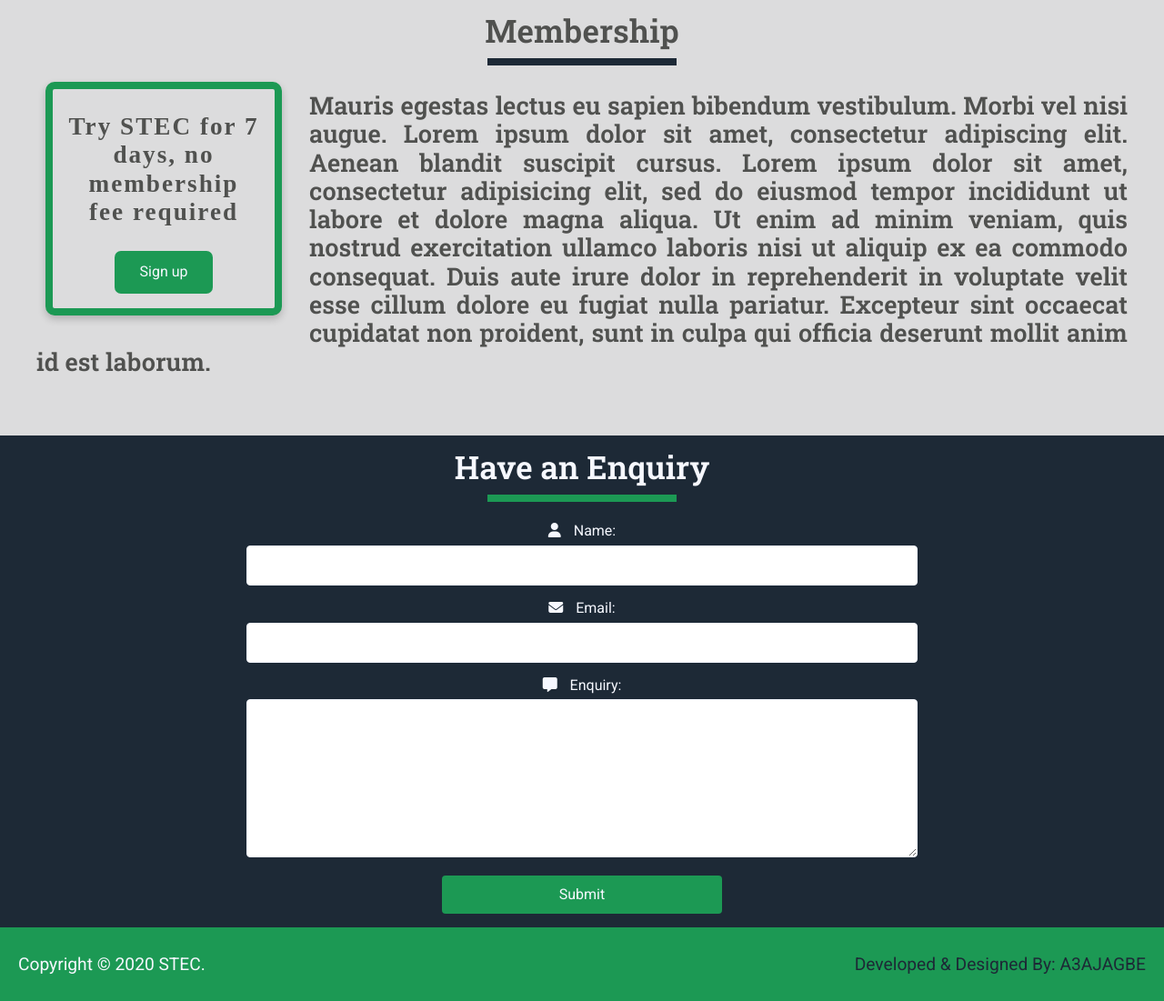
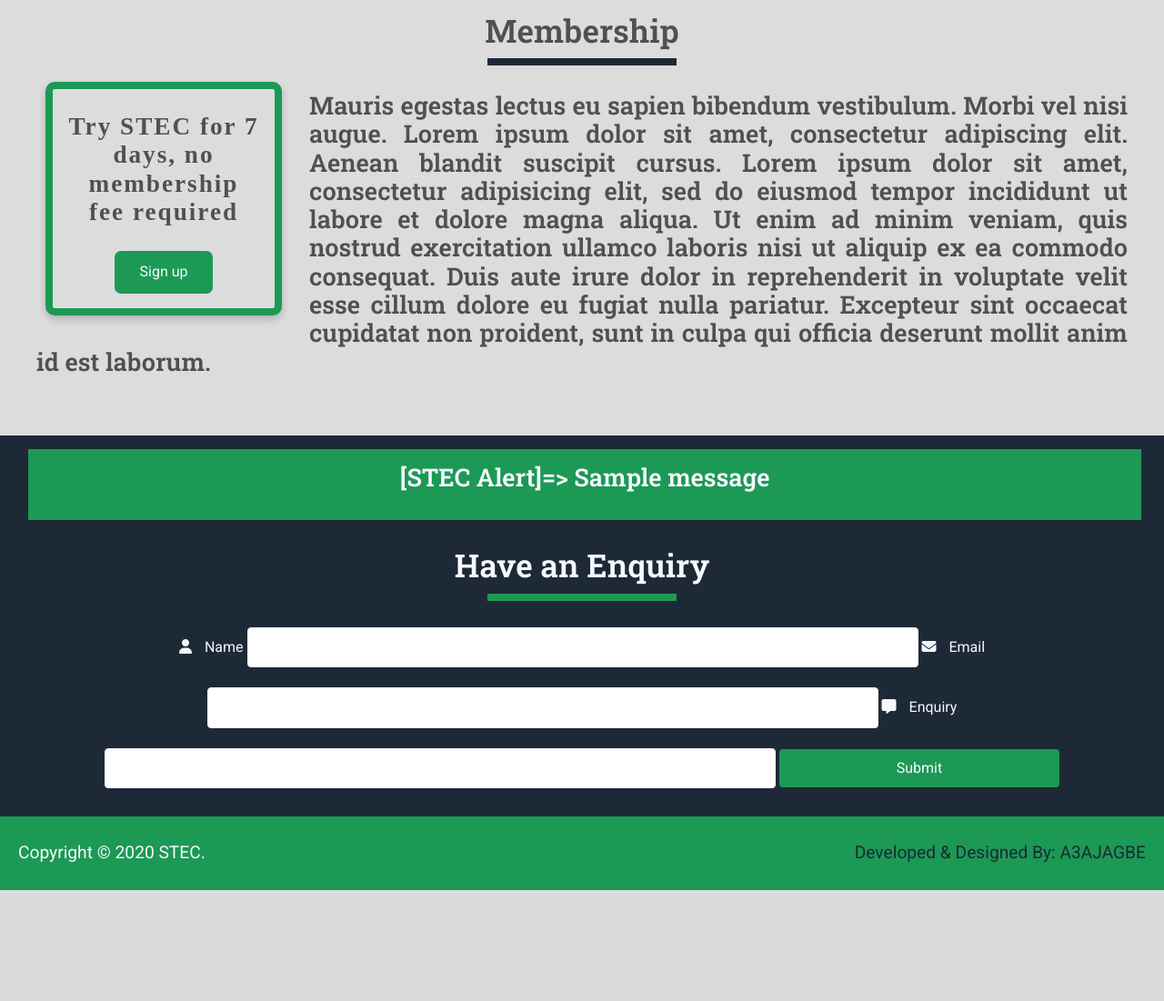
Before and after one commit to bopopescu/stec, a Python web app: template app/templates/index.html in a window 1280 px wide. Shown: the part 1211-2312 px from the top of the page at 91% size. After the commit the page ends 2190 px from the top, so only its background shows below. Run offline with Jinja, Linux system fonts and the light colour scheme; the template is opened without the code that fills it: most values are stand-ins (such as "Sample title", 1, 10 or a date in 2020); one stand-in notice (Sample message) is shown; form fields are guessed from the names that the template uses; some libraries are stand-ins or nearby versions; some web fonts are replaced.

Commit message:
add functionality to the enquiry form

```diff
--- a/app/static/css/style.css
+++ b/app/static/css/style.css
@@ -278,7 +278,12 @@ input[type=text], input[type=email], textarea {
   border-radius: 4px;
   margin-top: 6px;
   margin-bottom: 16px;
-  resize: vertical;
+  /* resize: vertical; */
+}
+
+textarea {
+  resize: none;
+  height: 100px;
 }
 
 input[type=submit] {
@@ -293,6 +298,33 @@ input[type=submit] {
 input[type=submit]:hover {
   background: #F6F8FF;
   color: #1C9954;
+}
+
+.enquiry span {
+  color: red;
+  display: block;
+  padding-bottom: 10px;
+}
+
+.message {
+  padding: 5px 12px;
+  margin-bottom: 30px;
+  background: #1C9954;
+  color: #F6F8FF;
+  border-left: 6px solid #1d2936;
+}
+
+.message .icon {
+  background: #1d2936;
+  height: 35px;
+  width: 35px;
+  top: 35%;
+  right: 45px;
+  font-size: 1.5em;
+  text-align: center;
+  line-height: 35px;
+  cursor: pointer;
+  float: right;
 }
 
 /* footer section */
--- a/app/templates/index.html
+++ b/app/templates/index.html
@@ -174,22 +174,46 @@
     <!-- Enquiry section starts here -->
     <section id="enquiry" class="container enquiry">
 
+      {% with messages = get_flashed_messages() %}
+
+      {% for message in messages %}
+      <div class="message">
+        <h3><strong>[STEC Alert]=></strong> {{ message }} </h3>
+      </div>
+      {% endfor %}
+
+      {% endwith %}
+
       <h2>Have an Enquiry</h2>
 
       <hr>
 
-      <form class="" action="" method="post">
+      <form class="" action="" method="POST" novalidate>
 
-        <label for="name"><i class="fas fa-user"></i> Name: </label> <br>
-        <input type="text" name="name" value=""> <br>
+        {{ form.hidden_tag() }}
 
-        <label for="email"><i class="fas fa-envelope"></i> Email: </label> <br>
-        <input type="email" name="email" value=""> <br>
+        <i class="fas fa-user"></i>
+        {{ form.name.label }}
+        {{ form.name }}
+        {% for error in form.name.errors %}
+        <span>{{ error }}</span>
+        {% endfor %}
 
-        <label for="message"><i class="fas fa-comment-alt"></i> Enquiry: </label> <br>
-        <textarea name="name" rows="8" cols="50"></textarea> <br>
+        <i class="fas fa-envelope"></i>
+        {{ form.email.label }}
+        {{ form.email }}
+        {% for error in form.email.errors %}
+        <span>{{ error }}</span>
+        {% endfor %}
 
-        <input type="submit" value="Submit">
+        <i class="fas fa-comment-alt"></i>
+        {{ form.enquiry.label }}
+        {{ form.enquiry }}
+        {% for error in form.enquiry.errors %}
+        <span>{{ error }}</span>
+        {% endfor %}
+
+        {{ form.submit() }}
 
       </form>
 
```
